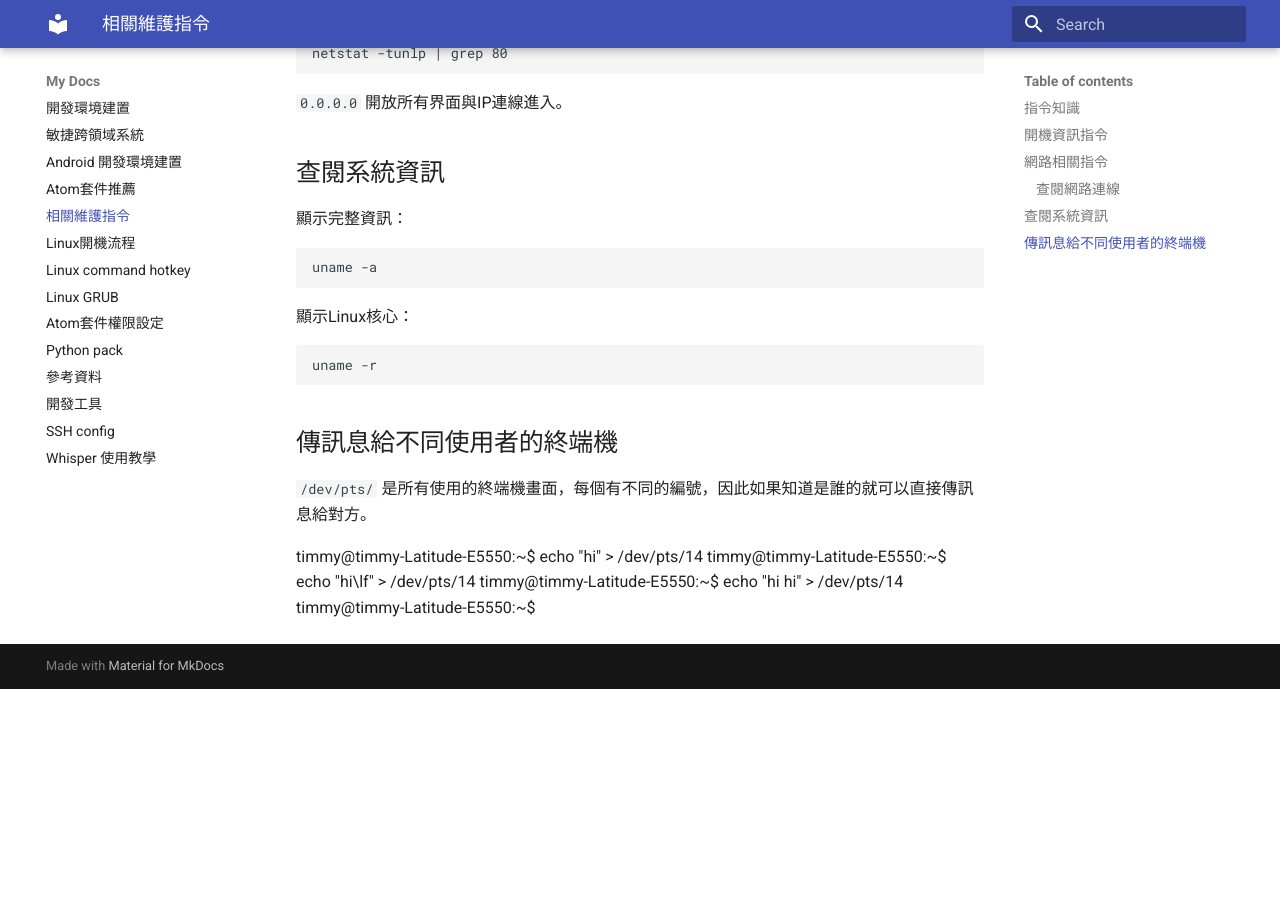
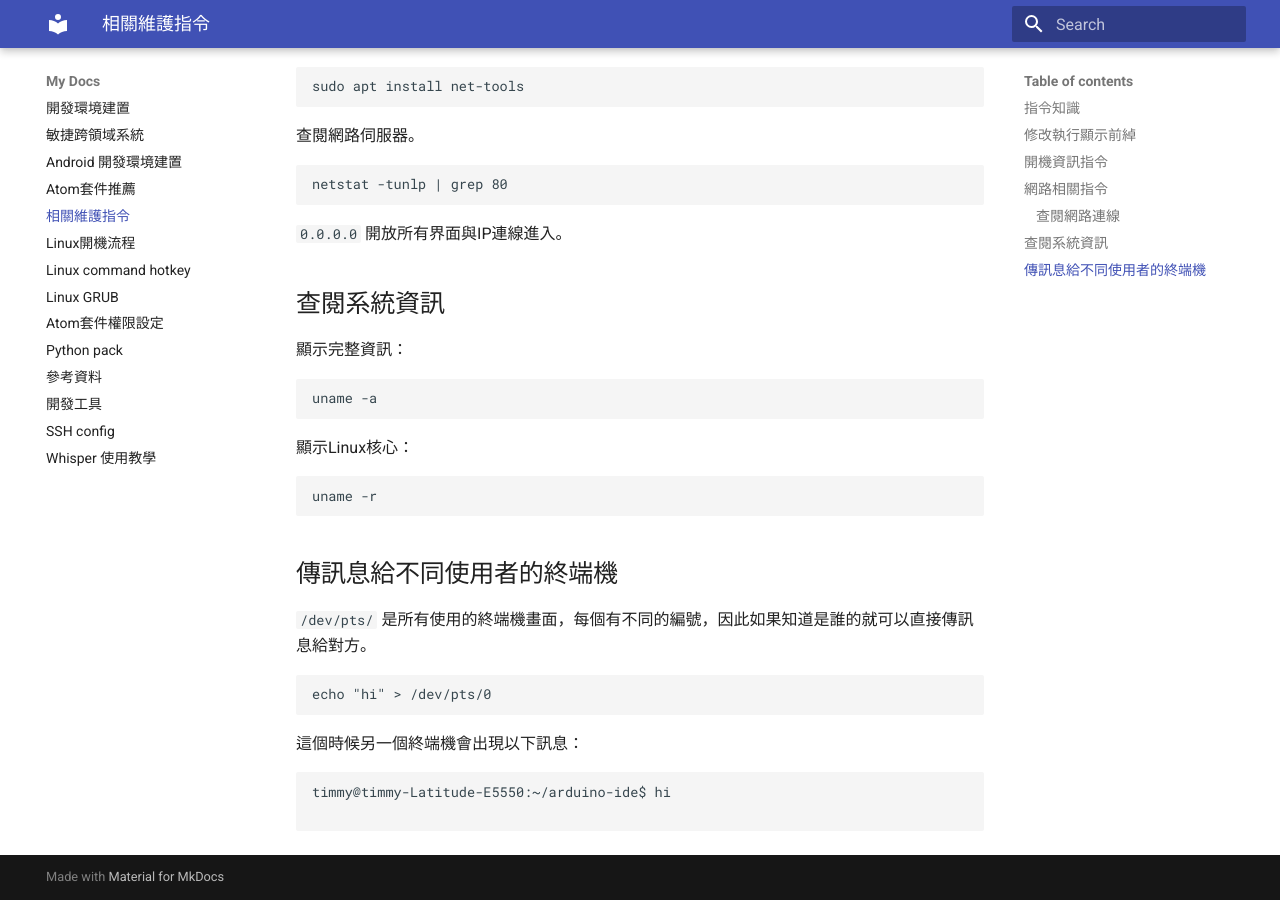
Before and after one commit to TSVS-Special-Topic-Group/Development-Environment-Build, an MkDocs documentation site: the page built from docs/dmesg-and-more.md, in a window 1280 px wide and 900 px high, scrolled down 686 px. Built offline with MkDocs 1.6.1 and Material for MkDocs 9.7.7, drawn with Linux system fonts in a browser that asks for light colours; before the commit the page ends 1375 px from its top, so only the background shows below that; some of the changed text lies outside the part shown.

Commit message:
Relate # ! 提交將更新許多東東
修改項目:

模組:

````diff
--- a/docs/dmesg-and-more.md
+++ b/docs/dmesg-and-more.md
@@ -4,6 +4,12 @@
 
 ```bash
 username@hostname:path<$|#>
+```
+
+## 修改執行顯示前綽
+
+```bash
+PS1="\u@\h [$(date +%k:%M:%S)]> "
 ```
 
 ## 開機資訊指令
@@ -50,7 +56,13 @@
 
 `/dev/pts/` 是所有使用的終端機畫面，每個有不同的編號，因此如果知道是誰的就可以直接傳訊息給對方。
 
-timmy@timmy-Latitude-E5550:~$ echo "hi" > /dev/pts/14
-timmy@timmy-Latitude-E5550:~$ echo "hi\lf" > /dev/pts/14
-timmy@timmy-Latitude-E5550:~$ echo "hi hi" > /dev/pts/14
-timmy@timmy-Latitude-E5550:~$
+```
+echo "hi" > /dev/pts/0
+```
+
+這個時候另一個終端機會出現以下訊息：
+
+```bash
+timmy@timmy-Latitude-E5550:~/arduino-ide$ hi
+
+```
````
Also changed, not shown: docs/linux-grpd.md (+16 -0 lines).
